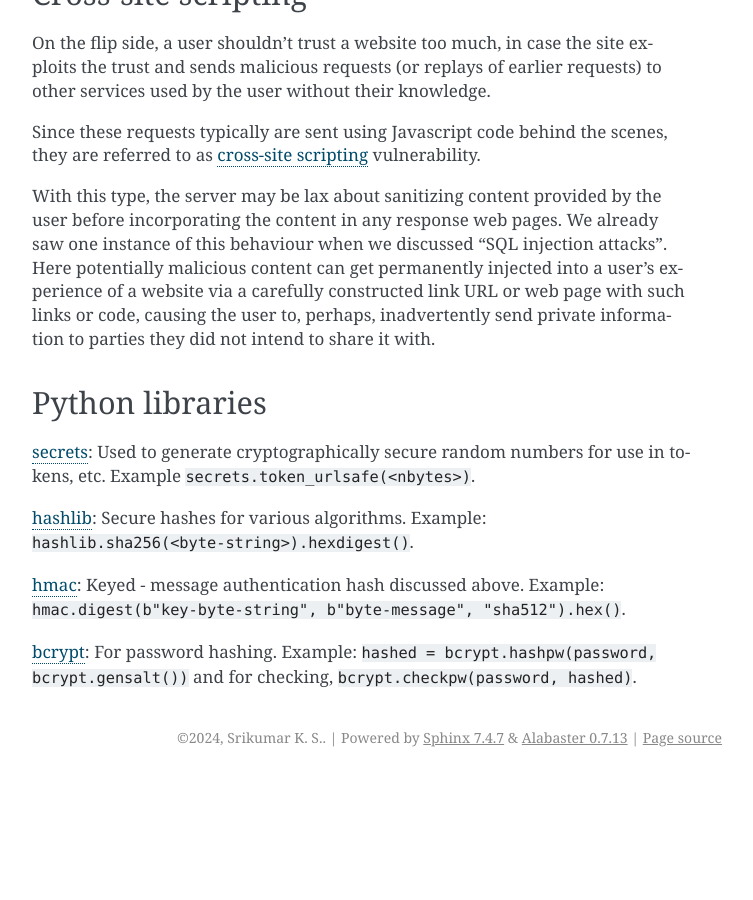
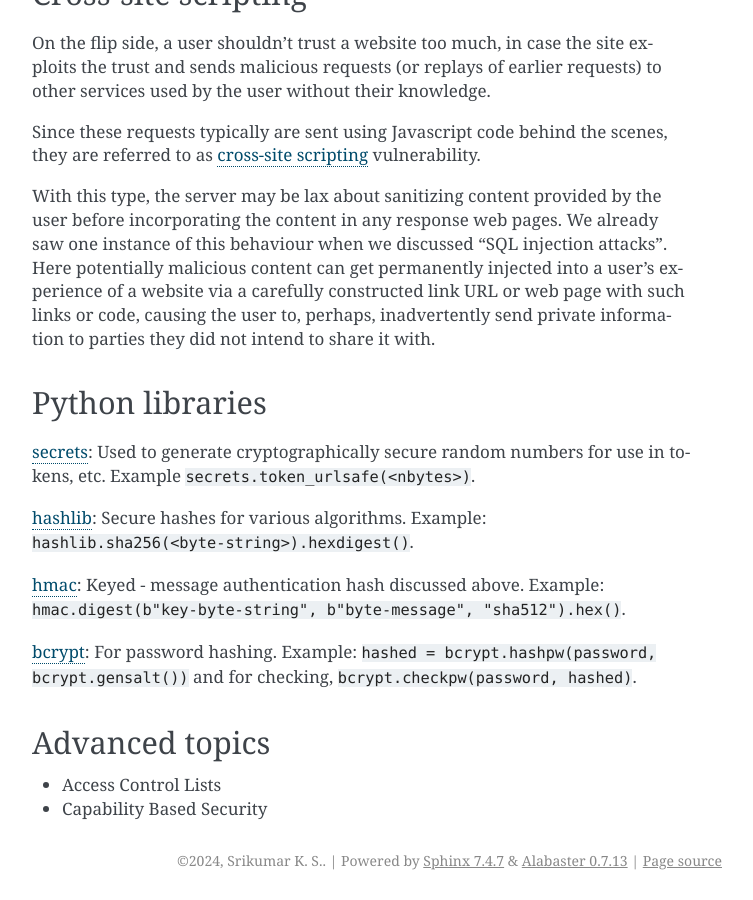
Before and after one commit to kreauniv/comp350, a Sphinx documentation site: the page built from source/trust.rst, in a window 1280 px wide and 900 px high, scrolled down 7324 px. Shown: the whole window, without its empty margins (388-1141 px from the left). Built offline with Sphinx 7.4.7, drawn with Linux system fonts in a browser that asks for light colours; before the commit the page ends 8101 px from its top, so only the background shows below that.

Commit message:
Placeholder for advanced trust topics

```diff
--- a/source/trust.rst
+++ b/source/trust.rst
@@ -327,3 +327,9 @@ bcrypt.hashpw(password, bcrypt.gensalt())`` and for checking,
 .. _secrets: https://docs.python.org/3/library/secrets.html
 .. _hashlib: https://docs.python.org/3/library/hashlib.html
 .. _hmacpy: https://docs.python.org/3/library/hmac.html
+
+Advanced topics
+---------------
+
+* Access Control Lists
+* Capability Based Security
```
